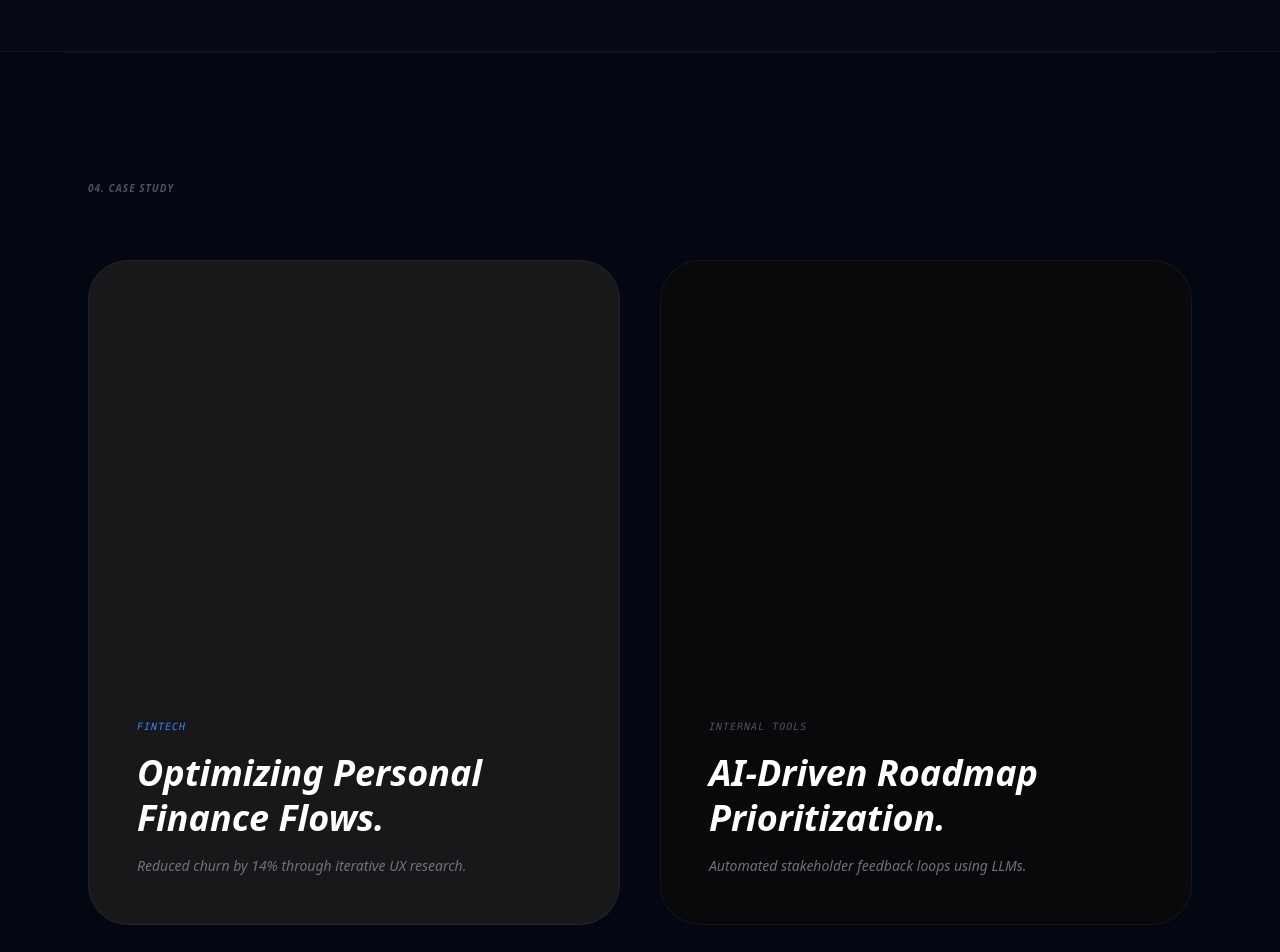
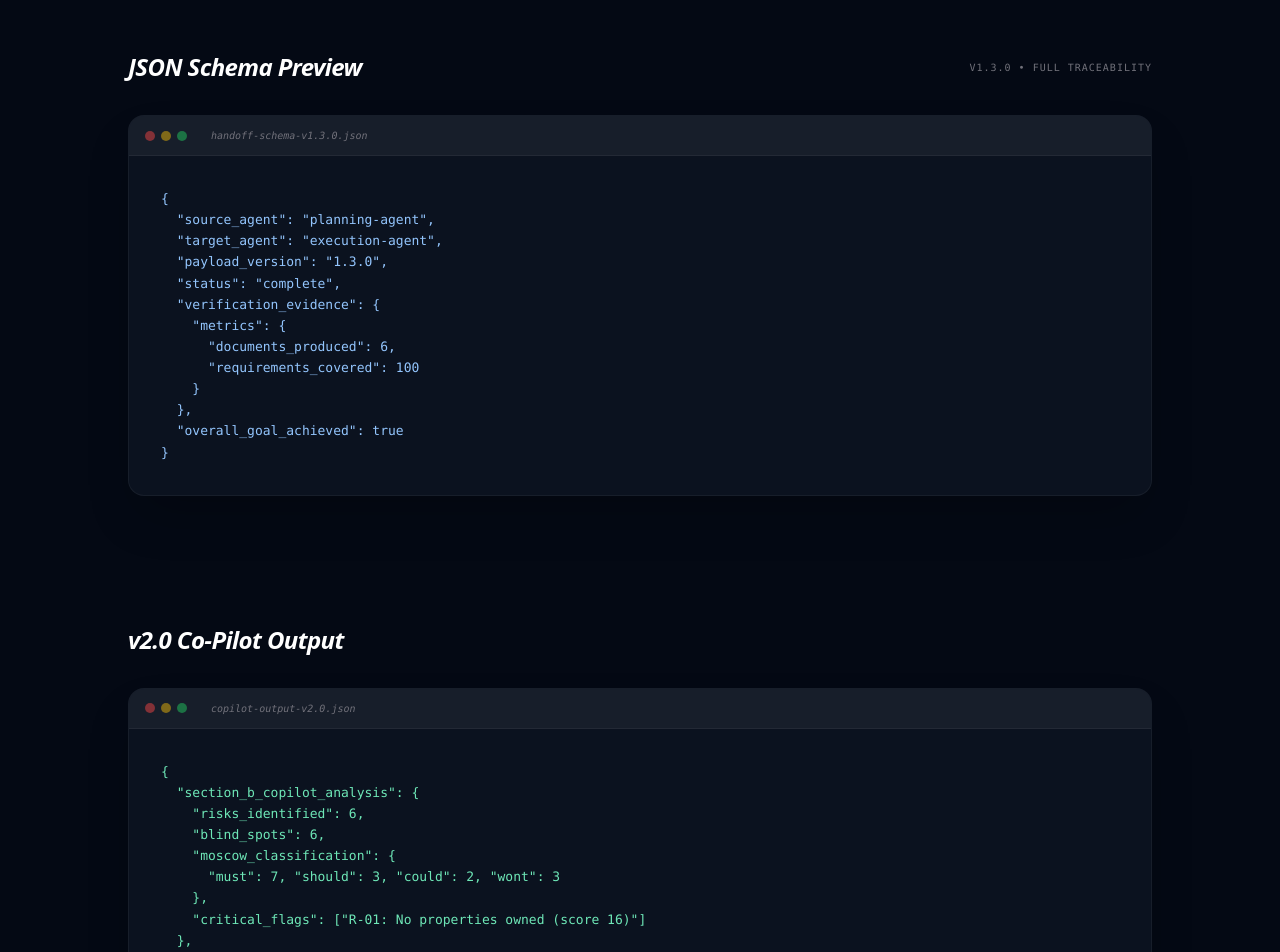
Before and after one commit to 6ghdvg5rzq-ops/my-pm-agent, a Next.js app: page / in a window 1280 px wide. Shown: the part 2220-3172 px from the top of the page. Built offline with nearby package versions, Linux system fonts and the light colour scheme.

Commit message:
Add Technical JSON Preview windows

```diff
--- a/app/page.tsx
+++ b/app/page.tsx
@@ -8,7 +8,6 @@ import {
 } from 'lucide-react';
 import { useEffect, useRef, useState } from 'react';
 
-// 1. THIS IS THE DATA OBJECT YOU WERE MISSING
 const AGENT_DATA = {
   1: {
     title: "Initiation",
@@ -56,7 +55,7 @@ const AGENT_DATA = {
 
 export default function PMPortfolio() {
   const { messages, input, handleInputChange, handleSubmit, setInput } = useChat();
-  const [selectedAgent, setSelectedAgent] = useState(1); // Track which agent is clicked
+  const [selectedAgent, setSelectedAgent] = useState(1);
   const scrollRef = useRef<HTMLDivElement>(null);
 
   useEffect(() => {
@@ -106,11 +105,13 @@ export default function PMPortfolio() {
         </motion.div>
       </section>
 
-      {/* --- RE-BUILT SECTION 3: PM AGENT CHAIN DASHBOARD --- */}
+      {/* --- SECTION 3: PM AGENT CHAIN DASHBOARD --- */}
       <section id="pm-agent-chain" className="py-32 border-y border-white/5 bg-[#040914]">
-        <div className="max-w-6xl mx-auto px-6 text-center">
-          <p className="text-blue-500 font-mono text-[10px] tracking-[0.4em] uppercase mb-4 font-bold">Hero Project</p>
-          <h2 className="text-5xl md:text-6xl font-bold tracking-tighter text-white mb-16 italic">PM Agent Chain</h2>
+        <div className="max-w-6xl mx-auto px-6">
+          <div className="text-center mb-16">
+            <p className="text-blue-500 font-mono text-[10px] tracking-[0.4em] uppercase mb-4 font-bold text-center">Hero Project</p>
+            <h2 className="text-5xl md:text-6xl font-bold tracking-tighter text-white mb-16 italic text-center">PM Agent Chain</h2>
+          </div>
 
           {/* 6-Agent Architecture Flow */}
           <div className="flex flex-wrap lg:flex-nowrap items-center justify-between gap-3 mb-16 relative">
@@ -149,13 +150,13 @@ export default function PMPortfolio() {
             </div>
           </motion.div>
 
-          {/* Chatbot Interface (Integrated below the chain) */}
-          <div className="max-w-3xl mx-auto border border-white/10 rounded-[2rem] bg-black h-[500px] flex flex-col overflow-hidden shadow-2xl">
+          {/* Chatbot Interface */}
+          <div className="max-w-3xl mx-auto border border-white/10 rounded-[2rem] bg-black h-[500px] flex flex-col overflow-hidden shadow-2xl mb-32">
             <div className="flex-1 overflow-y-auto p-8 custom-scrollbar" ref={scrollRef}>
               <AnimatePresence>
                 {messages.length === 0 && (
                   <motion.div initial={{ opacity: 0 }} animate={{ opacity: 1 }} className="space-y-8 py-6">
-                    <p className="text-zinc-500 text-sm italic">Ask my agent about the tech stack, metrics, or career roadmap.</p>
+                    <p className="text-zinc-500 text-sm italic text-center">Ask my agent about the tech stack, metrics, or career roadmap.</p>
                     <div className="flex flex-wrap justify-center gap-2">
                       {suggestions.map((item) => (
                         <button key={item.label} onClick={() => setInput(item.prompt)} className="px-4 py-2 rounded-full border border-white/5 bg-white/[0.03] hover:bg-white/[0.08] text-[11px] text-zinc-400">
@@ -180,6 +181,75 @@ export default function PMPortfolio() {
               <button type="submit" disabled={!input} className="absolute right-7 top-1/2 -translate-y-1/2 p-2 bg-white text-black rounded-lg disabled:opacity-20 transition-all"><Send size={16} /></button>
             </form>
           </div>
+
+          {/* --- NEW: JSON PREVIEW WINDOWS --- */}
+          <div className="mt-32 space-y-32 max-w-5xl mx-auto">
+            {/* Window 1: Schema */}
+            <div className="animate-in fade-in duration-1000">
+              <div className="flex items-center justify-between mb-8">
+                <h4 className="text-2xl font-bold text-white tracking-tight italic">JSON Schema Preview</h4>
+                <div className="text-[10px] font-mono text-zinc-500 uppercase tracking-widest">v1.3.0 • Full Traceability</div>
+              </div>
+              <div className="bg-[#0b121f] rounded-2xl border border-white/5 overflow-hidden shadow-2xl">
+                <div className="flex items-center gap-2 px-4 py-3 bg-white/5 border-b border-white/5">
+                  <div className="flex gap-1.5">
+                    <div className="w-2.5 h-2.5 rounded-full bg-red-500/50" />
+                    <div className="w-2.5 h-2.5 rounded-full bg-yellow-500/50" />
+                    <div className="w-2.5 h-2.5 rounded-full bg-green-500/50" />
+                  </div>
+                  <span className="text-[10px] font-mono text-zinc-500 ml-4 italic">handoff-schema-v1.3.0.json</span>
+                </div>
+                <pre className="p-8 text-[13px] font-mono leading-relaxed overflow-x-auto text-blue-300">
+{`{
+  "source_agent": "planning-agent",
+  "target_agent": "execution-agent",
+  "payload_version": "1.3.0",
+  "status": "complete",
+  "verification_evidence": {
+    "metrics": {
+      "documents_produced": 6,
+      "requirements_covered": 100
+    }
+  },
+  "overall_goal_achieved": true
+}`}
+                </pre>
+              </div>
+            </div>
+
+            {/* Window 2: Co-Pilot */}
+            <div className="animate-in fade-in duration-1000 delay-300">
+              <div className="flex items-center justify-between mb-8">
+                <h4 className="text-2xl font-bold text-white tracking-tight italic">v2.0 Co-Pilot Output</h4>
+              </div>
+              <div className="bg-[#0b121f] rounded-2xl border border-white/5 overflow-hidden shadow-2xl">
+                <div className="flex items-center gap-2 px-4 py-3 bg-white/5 border-b border-white/5">
+                  <div className="flex gap-1.5">
+                    <div className="w-2.5 h-2.5 rounded-full bg-red-500/50" />
+                    <div className="w-2.5 h-2.5 rounded-full bg-yellow-500/50" />
+                    <div className="w-2.5 h-2.5 rounded-full bg-green-500/50" />
+                  </div>
+                  <span className="text-[10px] font-mono text-zinc-500 ml-4 italic">copilot-output-v2.0.json</span>
+                </div>
+                <pre className="p-8 text-[13px] font-mono leading-relaxed overflow-x-auto text-emerald-300">
+{`{
+  "section_b_copilot_analysis": {
+    "risks_identified": 6,
+    "blind_spots": 6,
+    "moscow_classification": {
+      "must": 7, "should": 3, "could": 2, "wont": 3
+    },
+    "critical_flags": ["R-01: No properties owned (score 16)"]
+  },
+  "section_c_knowledge_log": {
+    "pattern_tags": ["scope-fiction", "assumption-gap"],
+    "prevention_playbook": true
+  }
+}`}
+                </pre>
+              </div>
+            </div>
+          </div>
         </div>
       </section>
 
@@ -187,15 +257,15 @@ export default function PMPortfolio() {
       <section id="case-study" className="py-32 px-6 max-w-6xl mx-auto border-t border-white/5">
         <h2 className="text-zinc-600 uppercase tracking-widest text-[10px] font-bold mb-16 italic">04. Case Study</h2>
         <div className="grid grid-cols-1 md:grid-cols-2 gap-10">
-           <div className="aspect-[4/5] bg-zinc-900 rounded-[2.5rem] border border-white/5 p-12 flex flex-col justify-end hover:border-white/20 transition-all group relative overflow-hidden italic">
-              <span className="text-blue-500 font-mono text-[10px] tracking-widest uppercase mb-4">Fintech</span>
+           <div className="aspect-[4/5] bg-zinc-900 rounded-[2.5rem] border border-white/5 p-12 flex flex-col justify-end hover:border-white/20 transition-all group relative overflow-hidden italic cursor-pointer">
+              <span className="text-blue-500 font-mono text-[10px] tracking-widest uppercase mb-4 font-bold italic">Fintech</span>
               <h4 className="text-4xl font-bold mb-4 leading-tight text-white italic">Optimizing Personal <br/>Finance Flows.</h4>
-              <p className="text-zinc-500 text-sm">Reduced churn by 14% through iterative UX research.</p>
+              <p className="text-zinc-500 text-sm italic">Reduced churn by 14% through iterative UX research.</p>
            </div>
-           <div className="aspect-[4/5] bg-zinc-950 rounded-[2.5rem] border border-white/5 p-12 flex flex-col justify-end hover:border-white/20 transition-all group italic">
-              <span className="text-zinc-600 font-mono text-[10px] tracking-widest uppercase mb-4">Internal Tools</span>
+           <div className="aspect-[4/5] bg-zinc-950 rounded-[2.5rem] border border-white/5 p-12 flex flex-col justify-end hover:border-white/20 transition-all group italic cursor-pointer">
+              <span className="text-zinc-600 font-mono text-[10px] tracking-widest uppercase mb-4 font-bold italic">Internal Tools</span>
               <h4 className="text-4xl font-bold mb-4 leading-tight text-white italic">AI-Driven Roadmap <br/>Prioritization.</h4>
-              <p className="text-zinc-500 text-sm">Automated stakeholder feedback loops using LLMs.</p>
+              <p className="text-zinc-500 text-sm italic">Automated stakeholder feedback loops using LLMs.</p>
            </div>
         </div>
       </section>
```
